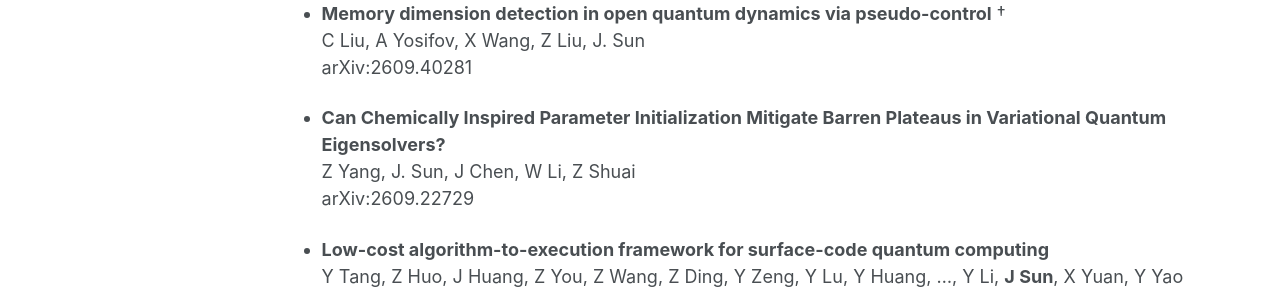
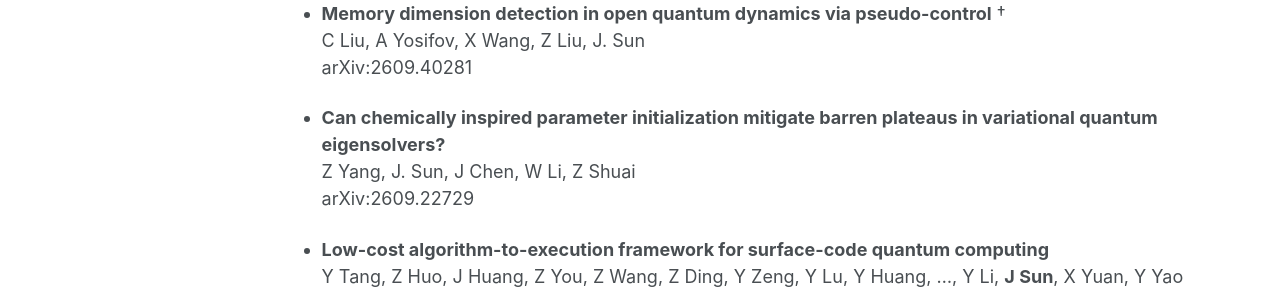
Before and after one commit to jinzhao-sun/jinzhao-sun.github.io, a Jekyll site: the page built from _pages/publications.md, in a window 1280 px wide and 900 px high. Shown: the part 395-689 px from the top of the window. Built offline with Jekyll 4.4.1, drawn with Linux system fonts in a browser that asks for light colours.

```diff
--- a/_pages/publications.md
+++ b/_pages/publications.md
@@ -24,7 +24,7 @@ Find descriptions of my research works under **[Research](research.md)**.
   C Liu, A Yosifov, X Wang, Z Liu, J. Sun<br>
   arXiv:2609.40281
 
-- **Can Chemically Inspired Parameter Initialization Mitigate Barren Plateaus in Variational Quantum Eigensolvers?** <br>
+- **Can chemically inspired parameter initialization mitigate barren plateaus in variational quantum eigensolvers?** <br>
   Z Yang, J. Sun, J Chen, W Li, Z Shuai<br>
   arXiv:2609.22729<br>
 
```
